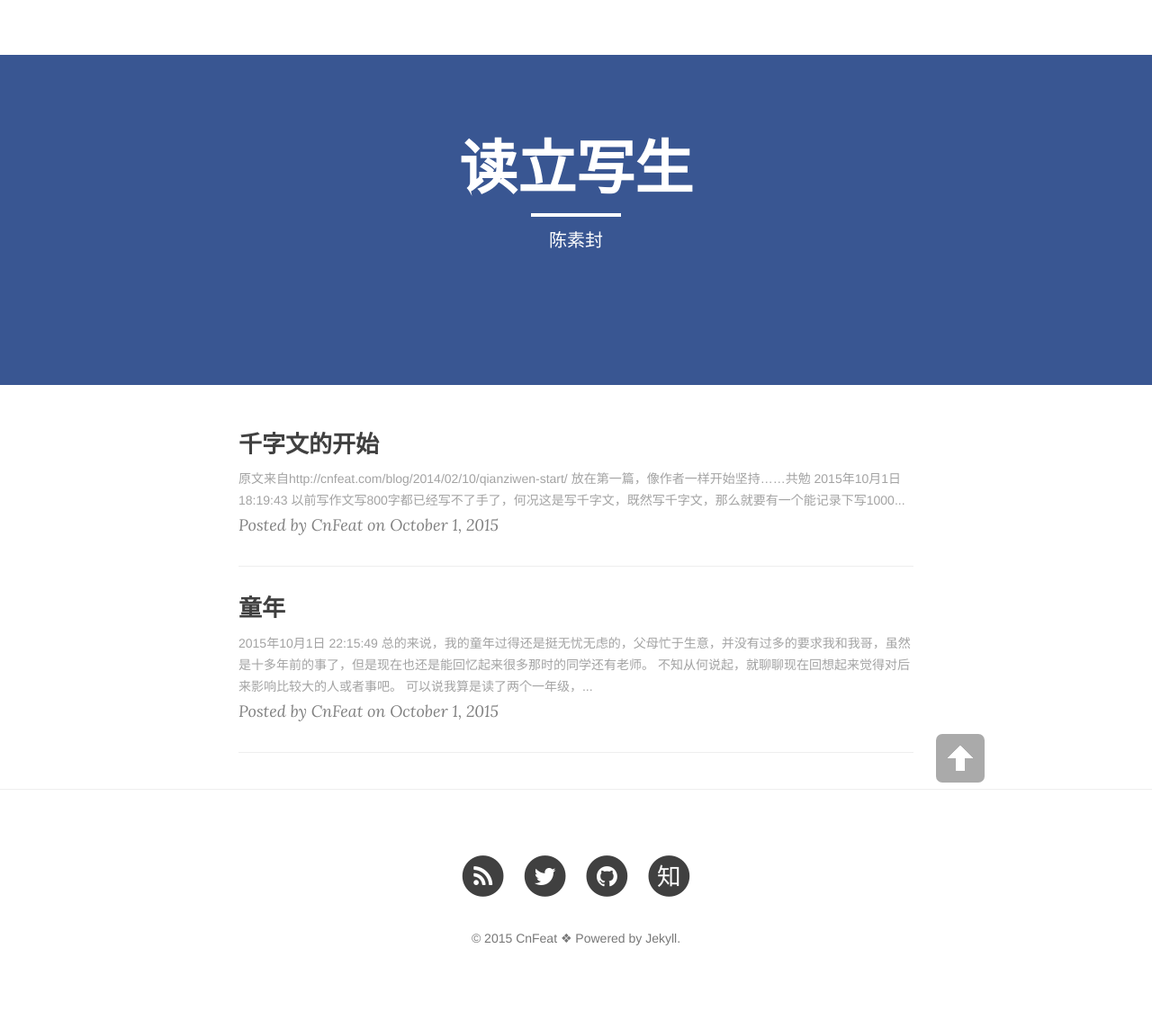
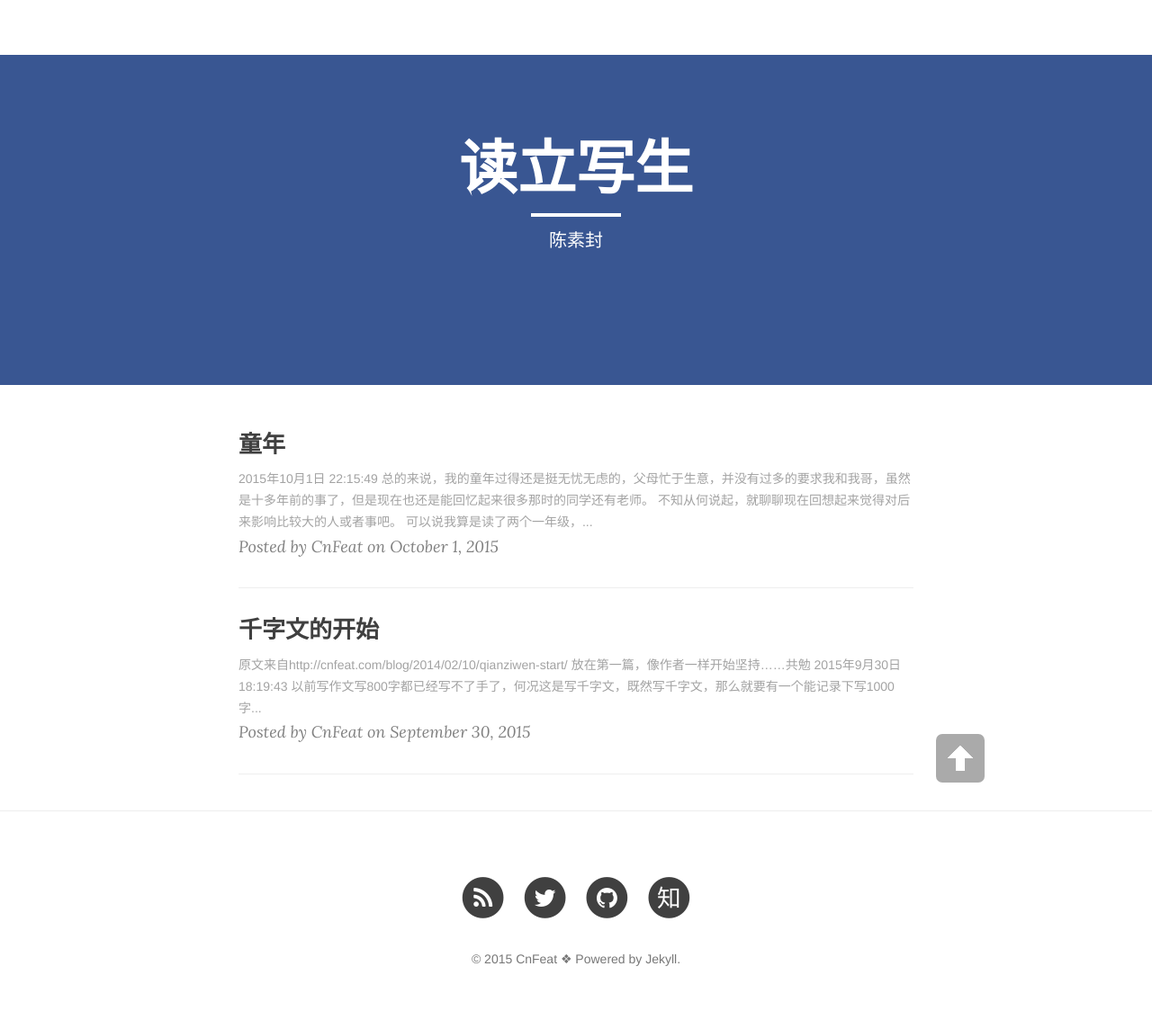
Before and after one commit to wood-wind/wood-wind.github.io, a Jekyll site: the page built from index.html, in a window 1280 px wide. Shown: the whole page at 90% size. Built offline with Jekyll 4.4.1, drawn with Linux system fonts in a browser that asks for light colours; nearby versions of some CDN libraries; the list of posts is cut into pages by our own code; before the commit the page ends 1120 px from its top, so only the background shows below that.

Commit message:
Update and rename 2015-10-1-qianziwen-start.md to 2015-9-30-qianziwen-start.md

```diff
--- a/_posts/2015-10-1-qianziwen-start.md
+++ b/_posts/2015-9-30-qianziwen-start.md
@@ -1,7 +1,7 @@
 ---
 layout: post
 title: 千字文的开始
-date: 2015-10-1
+date: 2015-9-30
 categories: blog
 tags: [书写,思考]
 description: 我坚信每天写一写必定可以提高自己写作能力和讲故事的能力，同时这也是一种个人的商业模式，虽然目前必定不能带来受益，但是我相信未来必定会带来好处。
@@ -9,7 +9,7 @@ description: 我坚信每天写一写必定可以提高自己写作能力和讲
 
 原文来自http://cnfeat.com/blog/2014/02/10/qianziwen-start/
 放在第一篇，像作者一样开始坚持......共勉
-2015年10月1日 18:19:43
+2015年9月30日18:19:43
 
 以前写作文写800字都已经写不了手了，何况这是写千字文，既然写千字文，那么就要有一个能记录下写1000字的软件，于是想了一想，用以前效能日记，似乎没有即时记录文字的功能，有道笔记，印象笔记也都没有这个功能，于是就只剩下word了。
 
```
